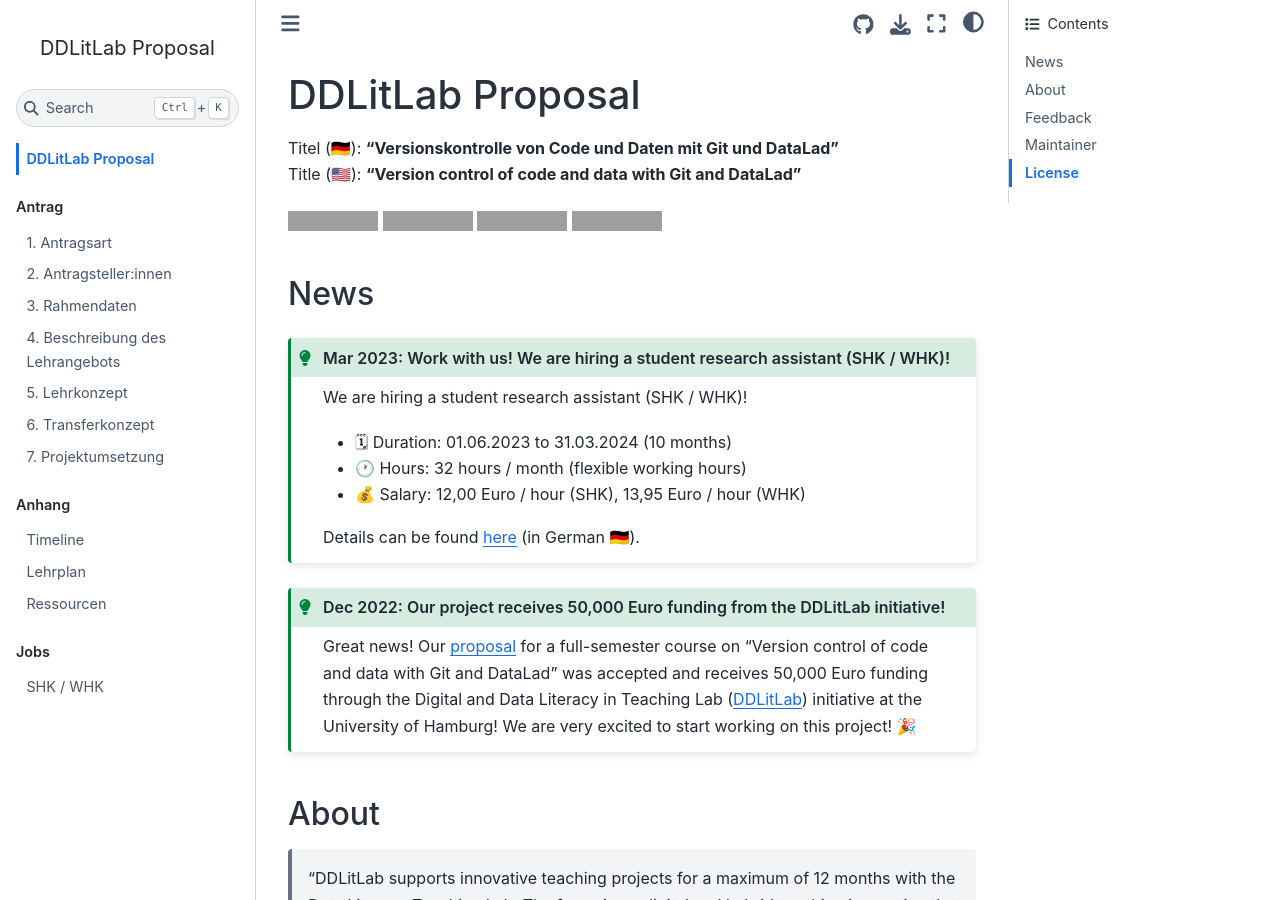
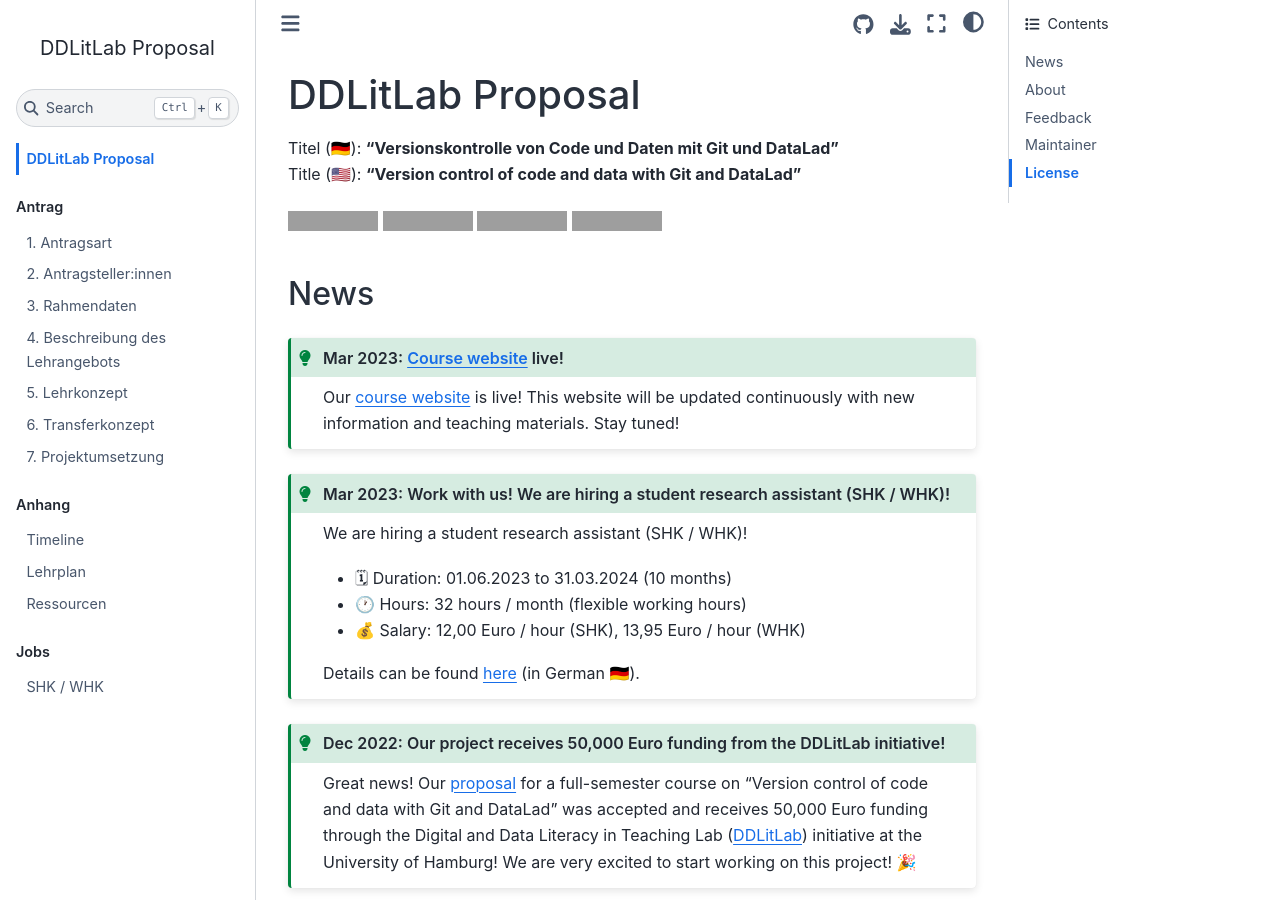
Before and after one commit to lnnrtwttkhn/ddlitlab-proposal, a Jupyter Book: the page built from docs/intro.md, in a window 1280 px wide and 900 px high. Built offline with Jupyter Book 1.0.4 settings and Sphinx 7.4.7 and the Sphinx Book theme 1.1.4, drawn with Linux system fonts in a browser that asks for light colours; grey boxes are pictures that could not be loaded.

Commit message:
add news about course website

````diff
--- a/docs/intro.md
+++ b/docs/intro.md
@@ -9,6 +9,13 @@
 [![Website https://lennartwittkuhn.com/ddlitlab](https://img.shields.io/website-up-down-green-red/http/shields.io.svg)](https://lennartwittkuhn.com/ddlitlab)
 
 ## News
+
+```{admonition} Mar 2023: [Course website](https://lennartwittkuhn.com/versioncontrol-course-uhh-ws23/) live!
+:class: tip
+Our [course website](https://lennartwittkuhn.com/versioncontrol-course-uhh-ws23/) is live!
+This website will be updated continuously with new information and teaching materials.
+Stay tuned!
+```
 
 ```{admonition} Mar 2023: Work with us! We are hiring a student research assistant (SHK / WHK)!
 :class: tip
````
